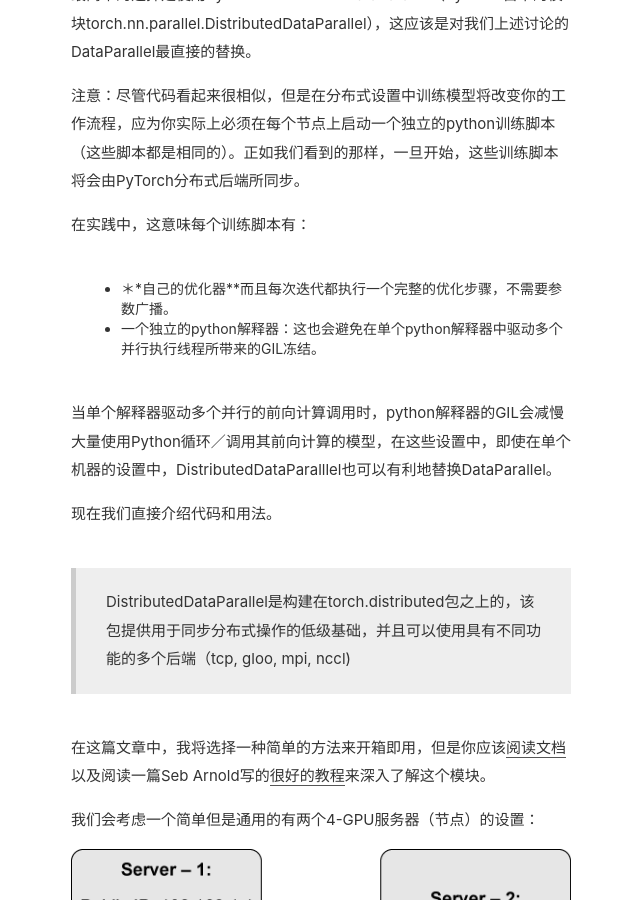
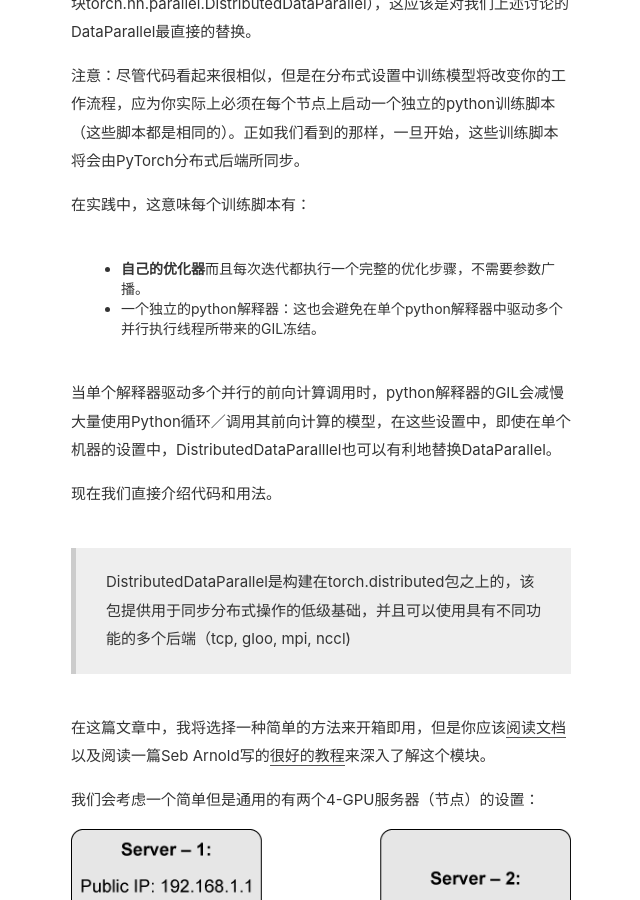
Before and after one commit to luome/luome.github.io, a Jekyll site: the page built from _posts/2018-12-12-Training-Neural-Nets-on-Larger-Batches.md, in a window 1280 px wide and 900 px high, scrolled down 6857 px. Shown: the whole window, without its empty margins (319-959 px from the left). Built offline with Jekyll 4.4.1, drawn with Linux system fonts in a browser that asks for light colours; formulas are drawn with MathJax 3.

Commit message:
每次push后博文都有问题，下次搭ruby本地环境了先看看在push了

````diff
--- a/_posts/2018-12-12-Training-Neural-Nets-on-Larger-Batches.md
+++ b/_posts/2018-12-12-Training-Neural-Nets-on-Larger-Batches.md
@@ -159,7 +159,7 @@
 - 你的模型输出多个张量：你可能想要解开它们：```output_1, output_2 = zip(*predictions)```
 - 有时你不想使用一个并行的损失函数：将所有的张量聚集在一个GPU上： ```gathered_predictions = parallel.gather(predictions)```
 
-# ⏰ Distributed training:training on several machines
+## ⏰ Distributed training:training on several machines
 现在我们如何利用多台服务器的强大功能来进行更大规模的训练？
 
 最简单的选择是使用PyTorch DistributedDataParallel（PyTorch自带的模块torch.nn.parallel.DistributedDataParallel），这应该是对我们上述讨论的DataParallel最直接的替换。
@@ -167,7 +167,7 @@
 注意：尽管代码看起来很相似，但是在分布式设置中训练模型将改变你的工作流程，应为你实际上必须在每个节点上启动一个独立的python训练脚本（这些脚本都是相同的）。正如我们看到的那样，一旦开始，这些训练脚本将会由PyTorch分布式后端所同步。
 
 在实践中，这意味每个训练脚本有：
-- ＊*自己的优化器**而且每次迭代都执行一个完整的优化步骤，不需要参数广播。
+- **自己的优化器**而且每次迭代都执行一个完整的优化步骤，不需要参数广播。
 - 一个独立的python解释器：这也会避免在单个python解释器中驱动多个并行执行线程所带来的GIL冻结。
 
 当单个解释器驱动多个并行的前向计算调用时，python解释器的GIL会减慢大量使用Python循环／调用其前向计算的模型，在这些设置中，即使在单个机器的设置中，DistributedDataParalllel也可以有利地替换DataParallel。
````
